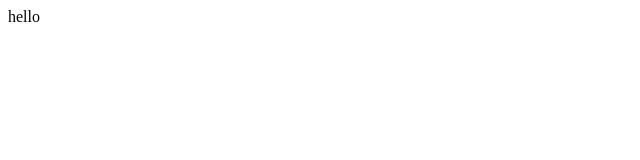
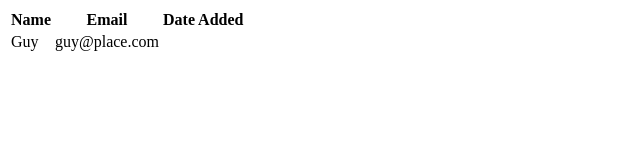
Before and after one commit to ethanwelborn/needle, a website: page index.html in a window 1280 px wide. Shown: the whole page, without its empty margins (0-640 px from the left). Drawn offline with nearby package versions, Linux system fonts and the light colour scheme; some packages are replaced by stand-ins of ours; files whose address does not match are found by name.

Commit message:
creating user table. also changing .factory to .service

```diff
--- a/js/app.js
+++ b/js/app.js
@@ -6,7 +6,7 @@ angular.module('needle', [
 .config(function($routeProvider, $locationProvider) {
 	$routeProvider
 		.when('/', {
-			templateUrl: 'user/index.html',
+			templateUrl: '/js/user/index.html',
 			controller: 'UserCtrl'
 		});
 });
--- a/js/user/index.html
+++ b/js/user/index.html
@@ -1 +1,15 @@
-hello
+<table id='user-table'>
+	<tr>
+		<th>Name</th>
+		<th>Email</th>
+		<th>Date Added</th>
+	</tr>
+	<tr ng-repeat="user in users">
+		<td>
+			{{ user.name }}
+		</td>
+		<td>
+			{{ user.email }}
+		</td>
+	</tr>
+</table>
--- a/js/user/user.js
+++ b/js/user/user.js
@@ -9,6 +9,6 @@ angular.module('needle.user', [])
 	];
 }])
 
-.factory('userService', function() {
+.service('userService', function() {
 
 });
```
